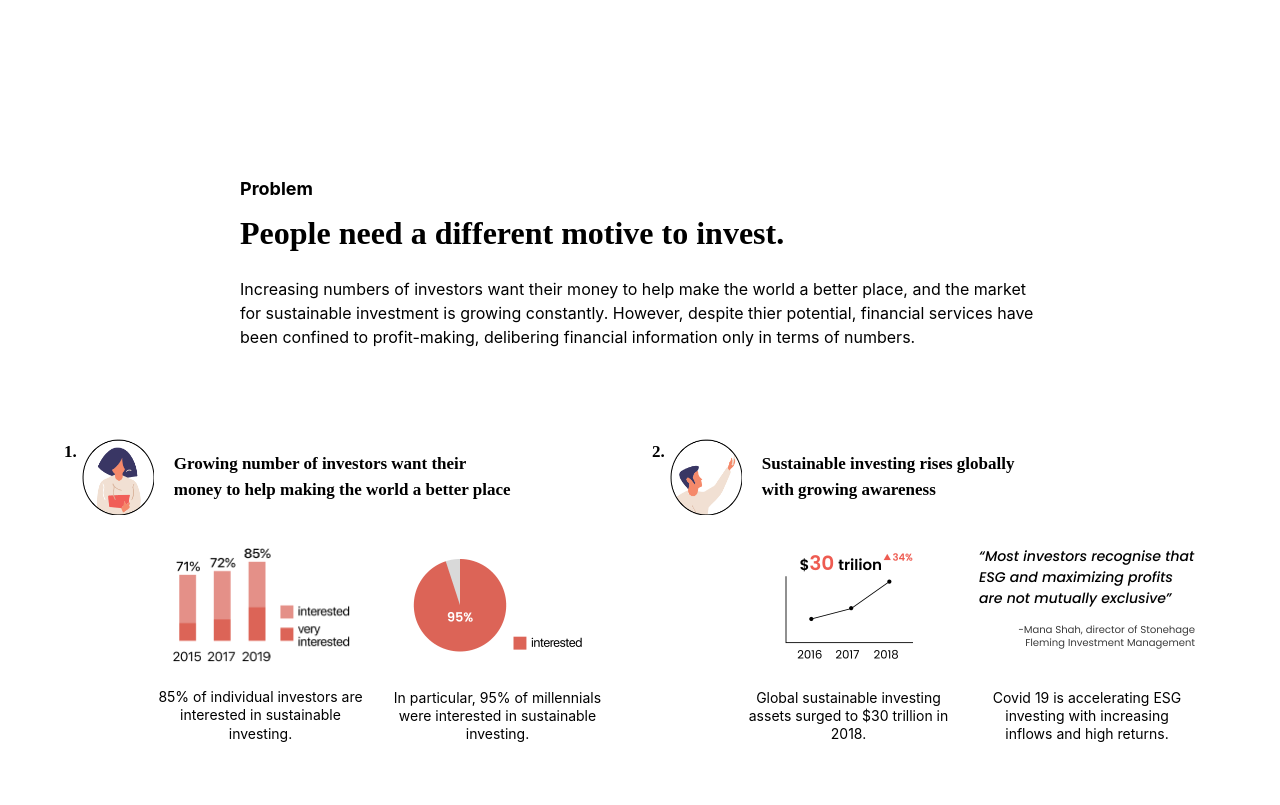
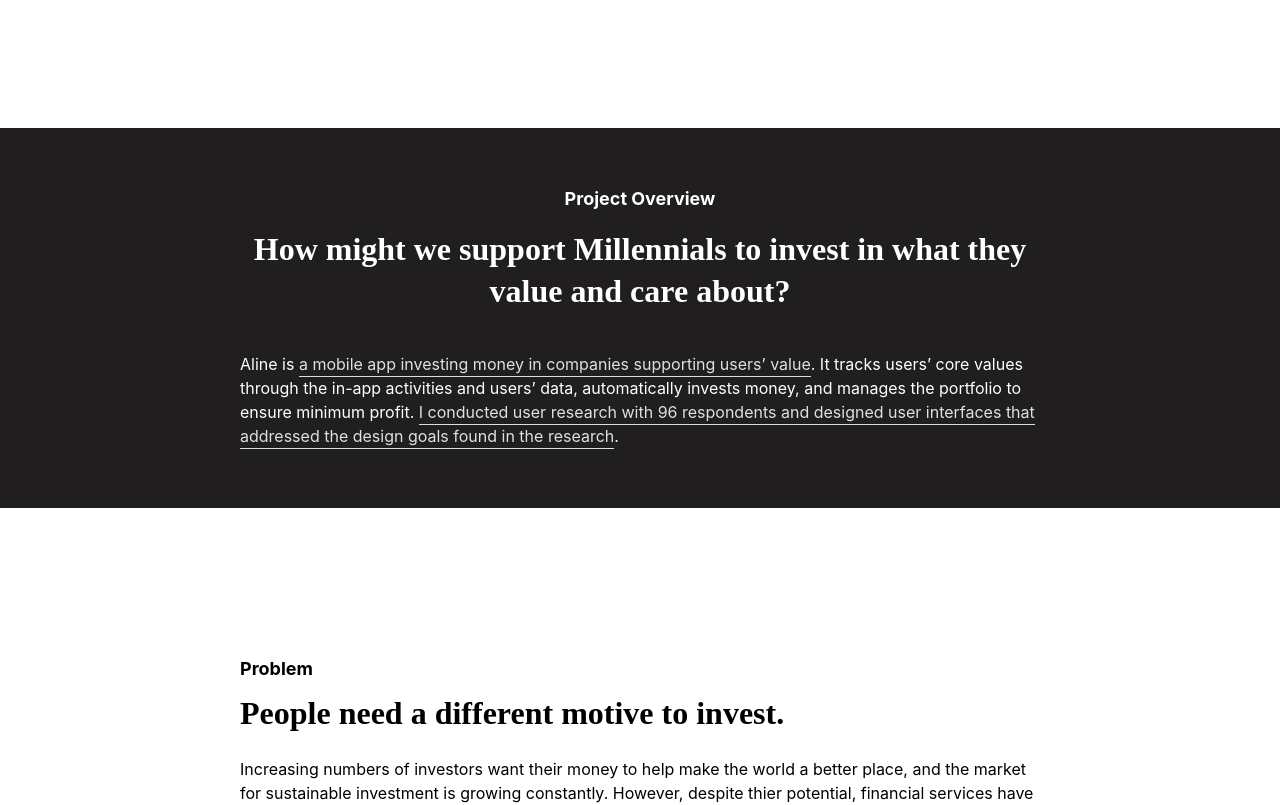
Before and after one commit to syn7515/syn7515.github.io, a React (Create React App) app: page /#/aline in a window 1280 px wide. Shown: the part 1740-2545 px from the top of the page. Built offline with nearby package versions, Linux system fonts and the light colour scheme.

Commit message:
added project overview text

```diff
--- a/src/routes/Aline.js
+++ b/src/routes/Aline.js
@@ -70,8 +70,15 @@
             </Grid>
         </div>
 
+        <div className='black-bg' style={{marginTop: 150}}>
+                <div className='container-shrinked' style={{marginTop:0, marginBottom:0}}>
+                    <div className='text-subtitle'style={{marginBottom : 20, color:'white', textAlign:'center'}}>Project Overview</div>
+                    <div className='text-phrase-white-2' style={{lineHeight : 1.3, textAlign:'center', marginBottom : 40}}>How might we support Millennials to invest in what they value and care about?</div>
+                    <div className = 'text-body'style={{marginTop: 0, marginBottom :50, color:'white'}}>Aline is <u>a mobile app investing money in companies supporting users’ value</u>. It tracks users’ core values through the in-app activities and users’ data, automatically invests money, and manages the portfolio to ensure minimum profit. <u>I conducted user research with 96 respondents and designed user interfaces that addressed the design goals found in the research</u>.</div>
+                </div>
+            </div>
 
-        <div className='container-shrinked' style={{ marginTop: 200, marginBottom : 60}}>
+        <div className='container-shrinked' style={{ marginTop: 150, marginBottom : 60}}>
             <div className='text-subtitle'style={{marginBottom : 10}}>Problem</div>
             <div className='text-phrase' >People need a different motive to invest.</div>
             <div className='text-body'>Increasing numbers of investors want their money to help make the world a better place, and the market for sustainable investment is growing constantly. However, despite thier potential, financial services have been confined to profit-making, delibering financial information only in terms of numbers.</div>
```
